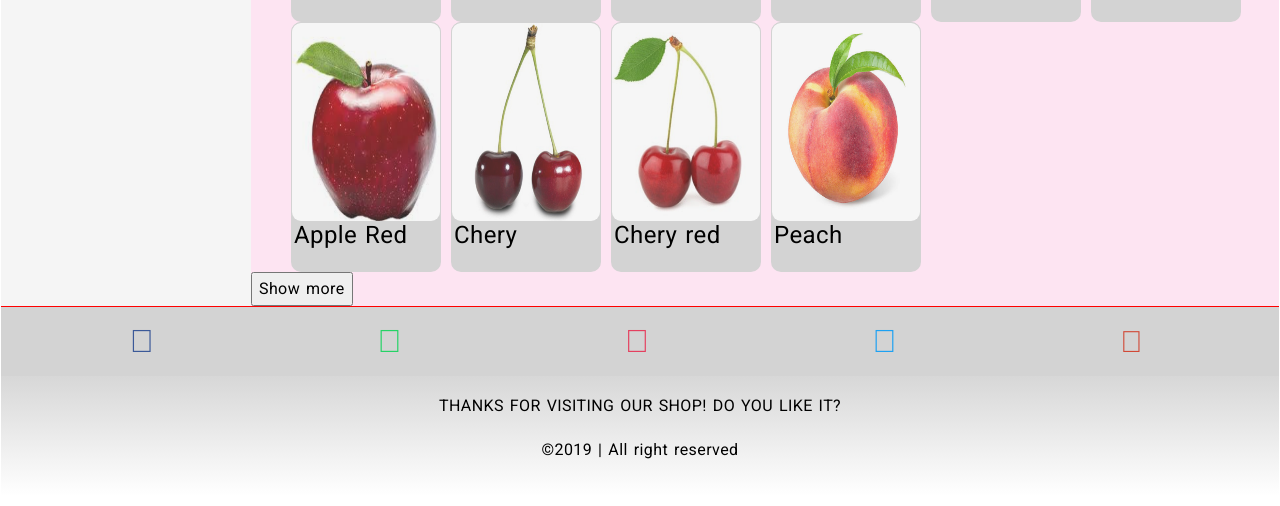
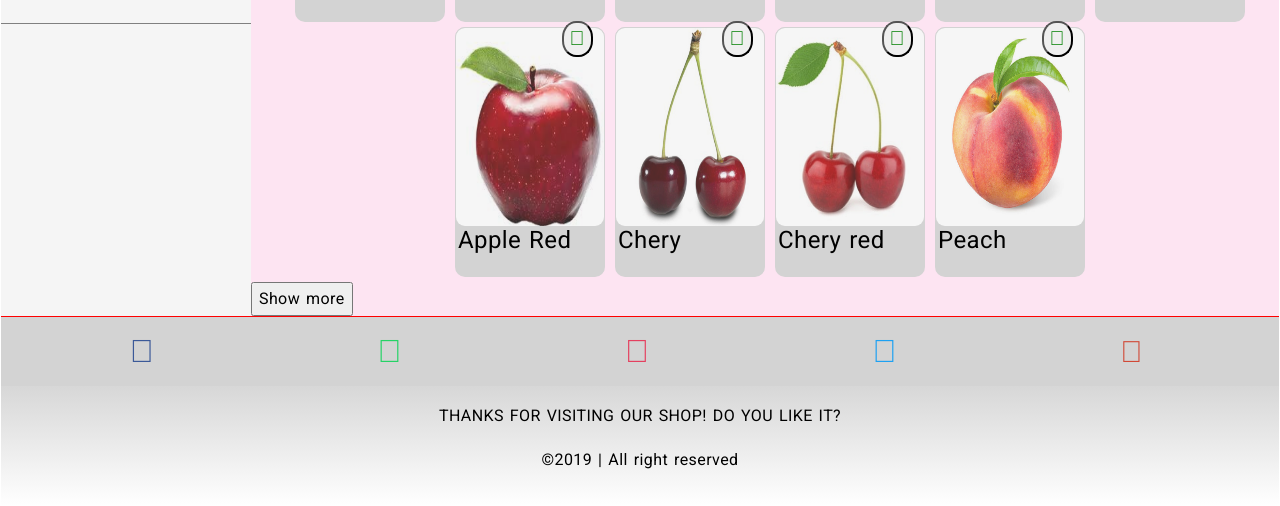
Before and after one commit to Ali-Janan/WebSite, a PHP site: page / in a window 1280 px wide. Shown: the part 1380-1886 px from the top of the page. Before the commit the page ends 1839 px from the top, so only its background shows below. Run offline with PHP 8.4, Linux system fonts and the light colour scheme.

Commit message:
some new changes in html and css.

```diff
--- a/Herat/index.css
+++ b/Herat/index.css
@@ -279,6 +282,7 @@
   padding-right: 30px;
   padding-left: 30px;
   padding-top: 40px;
+  justify-content: center;
 }
 .column-2 {
   position: relative;
@@ -287,16 +291,15 @@
   height: 250px;
   background-color: lightgray;
   border-radius: 10px;
-  *padding-left: 50px;
-  *padding-right: 50px;
-  *padding-top: 40px;
   padding-bottom: 40px;
+  margin-bottom: 5px;
 }
 .column-2 p {
 position: absolute;
 bottom: -25px;
 left: 2%;
 font-size: 1.5em;
+color: black;
 }
 
 /* Style the images inside the grid */
@@ -317,6 +320,21 @@ font-size: 1.5em;
 }
 #more {
   display: none;
+}
+.icon-add-to-basket {
+  position: absolute;
+  border-radius: 45%;
+  border-color: black;
+  bottom: 220px;
+  left: 71%;
+  *background-color: #25d366;
+}
+
+.icon-add-to-basket::before {
+  content: "\e909";
+  font-size: 20px;
+  color: green;
+
 }
 /*
 ----------------item5 End------------------*/
--- a/Herat/index.html
+++ b/Herat/index.html
@@ -38,6 +38,16 @@
         <div class="wrap"><a href="#shopes">Shops</a></div>
         <div class="wrap"><a href="#home">Home </a></div>
       </div>
+
+      <!--icon #4-->
+    <div class="icon">
+        <div class="menu-icon menu-icon-4">
+          <div class="bar bar-1"></div>
+          <div class="bar bar-2"></div>
+          <div class="bar bar-3"></div>
+        </div>
+      </div>
+
     </div>
     <!---------------BANNER--------------->
     <div class="banner">
@@ -119,61 +129,70 @@
             <img src="./image/1.jpg" alt="">
             <p>Apple - 1.25$</p>
           </a>
+          <button class="icon-add-to-basket"></button>
         </div>
         <div class="column-2">
           <a href="./product.html">
             <img src="./image/2.jpg" alt="">
             <p>Pear Green</p>
           </a>
+          <button class="icon-add-to-basket"></button>
         </div>
         <div class="column-2">
           <a href="./product.html">
             <img src="./image/3.jpg" alt="">
             <p>Orange</p>
           </a>
+          <button class="icon-add-to-basket"></button>
         </div>
         <div class="column-2">
           <a href="./product.html">
             <img src="./image/4.jpg" alt="">
             <p>Pear Yellow</p>
           </a>
+          <button class="icon-add-to-basket"></button>
         </div>
-
         <div class="column-2">
           <a href="./product.html">
             <img src="./image/5.jpg" alt="">
             <p>Apple Yellow</p>
           </a>
+          <button class="icon-add-to-basket"></button>
         </div>
         <div class="column-2">
           <a href="./product.html">
             <img src="./image/6.jpg" alt="">
             <p>Pomegranate</p>
           </a>
+          <button class="icon-add-to-basket"></button>
         </div>
         <div class="column-2">
           <a href="./product.html">
             <img src="./image/7.jpg" alt="">
             <p>Apple Red</p>
           </a>
+          <button class="icon-add-to-basket"></button>
         </div>
         <div class="column-2">
           <a href="./product.html">
             <img src="./image/8.jpg" alt="">
             <p>Chery</p>
           </a>
+          <button class="icon-add-to-basket"></button>
         </div>
         <div class="column-2">
           <a href="./product.html">
             <img src="./image/9.jpg" alt="">
             <p>Chery red</p>
           </a>
+          <button class="icon-add-to-basket"></button>
         </div>
         <div class="column-2">
           <a href="./product.html">
             <img src="./image/10.jpg" alt="">
             <p>Peach</p>
           </a>
+          <button class="icon-add-to-basket"></button>
         </div>
         <span id="jan"></span>
       </div>
@@ -184,60 +203,70 @@
             <img src="./image/11.jpg" alt="">
             <p>Graps</p>
           </a>
+          <button class="icon-add-to-basket"></button>
         </div>
         <div class="column-2">
           <a href="./product.html">
             <img src="./image/12.jpg" alt="">
             <p>Banana</p>
           </a>
+          <button class="icon-add-to-basket"></button>
         </div>
         <div class="column-2">
           <a href="./product.html">
             <img src="./image/13.jpg" alt="">
             <p>Strawberry</p>
           </a>
+          <button class="icon-add-to-basket"></button>
         </div>
         <div class="column-2">
           <a href="./product.html">
             <img src="./image/14.jpg" alt="">
             <p>Apple Redish</p>
           </a>
+          <button class="icon-add-to-basket"></button>
         </div>
         <div class="column-2">
           <a href="./product.html">
             <img src="./image/15.jpg" alt="">
             <p>Gaps Italian</p>
           </a>
+          <button class="icon-add-to-basket"></button>
         </div>
         <div class="column-2">
           <a href="./product.html">
             <img src="./image/16.jpg" alt="">
             <p>Graps CH</p>
           </a>
+          <button class="icon-add-to-basket"></button>
         </div>
         <div class="column-2">
           <a href="./product.html">
             <img src="./image/17.jpg" alt="">
             <p>Redbull</p>
           </a>
+          <button class="icon-add-to-basket"></button>
         </div>
         <div class="column-2">
           <a href="./product.html">
             <img src="./image/18.jpg" alt="">
             <p>Carabao</p>
           </a>
+          <button class="icon-add-to-basket"></button>
         </div>
         <div class="column-2">
           <a href="./product.html">
             <img src="./image/19.jpg" alt="">
             <p>Monster</p>
           </a>
+          <button class="icon-add-to-basket"></button>
         </div>
         <div class="column-2">
           <a href="./product.html">
             <img src="./image/20.jpg" alt="">
             <p>M-Budget</p>
           </a>
+          <button class="icon-add-to-basket" ></button>
         </div>
       </div>
 
--- a/Herat/index.js
+++ b/Herat/index.js
@@ -39,3 +39,23 @@ function searchFunction() {
 
   }
 }
+
+function addToBasket (event) {
+  console.log("hello", event);
+}
+
+
+const button = document.querySelector('button');
+
+button.addEventListener('click', function (event) {
+  addToBasket(event);
+});
+
+
+const menuElement = document.querySelector('.menu-icon');
+const topNavElement = document.querySelector('.top-nav');
+menuElement.addEventListener('click', function(e) {
+  console.log("menu click", e);
+  menuElement.classList.toggle('opened');
+  topNavElement.classList.toggle('opened');
+});
```
Also changed, not shown: other parts of Herat/index.css (+116 -0 lines), Herat/image/102484261.jpg (added), Herat/image/91dXqv9pZVL._SY355_.jpg (added), Herat/image/az-large-4654235.jpg (added), Herat/image/nature-s-gift-celebration-basmati-rice-500x500.jpg (added), Herat/image/ub_basmati_250g.jpg (added), 2 other files.
